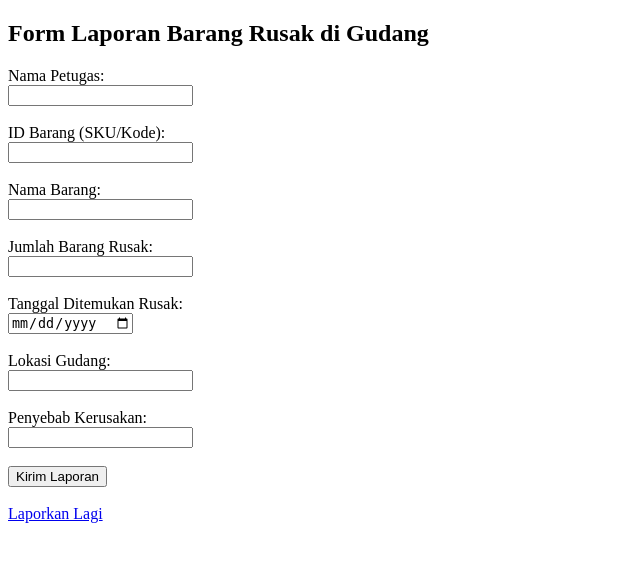
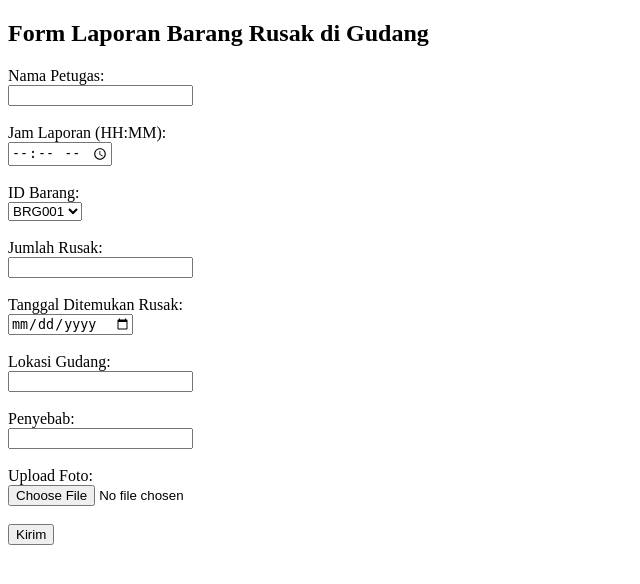
Before and after one commit to Valiant77/produktif-pak-dzikri, a PHP site: page /mimakee.php in a window 1280 px wide. Shown: the top 584 px of the page, without its empty margins (0-640 px from the left). Run offline with PHP 8.4, Linux system fonts and the light colour scheme.

Commit message:
Revisi Mimake Mart

```diff
--- a/mimakee.php
+++ b/mimakee.php
@@ -1,59 +1,99 @@
 <!DOCTYPE html>
+<html lang="id">
 <head>
-    <html lang="id">
+  <meta charset="UTF-8">
+  <title>Laporan Barang Rusak</title>
 </head>
 <body>
 
 <h2>Form Laporan Barang Rusak di Gudang</h2>
+<form action="" method="post" enctype="multipart/form-data">
+  <label>Nama Petugas:</label><br>
+  <input type="text" name="nama_petugas"><br><br>
+  <label>Jam Laporan (HH:MM):</label><br>
+  <input type="time" name="jam_laporan" required><br><br>
 
-<form action="proses-barang-rusak.php" method="post" enctype="multipart/form-data">
-  Nama Petugas:<br>
-  <input type="text" name="nama_petugas"><br><br>
-  ID Barang (SKU/Kode):<br>
-  <input type="text" name="id_barang"><br><br>
-  Nama Barang:<br>
-  <input type="text" name="nama_barang"><br><br>
-  Jumlah Barang Rusak:<br>
+  <label>ID Barang:</label><br>
+  <select name="id_barang">
+    <option value="BRG001">BRG001</option>
+    <option value="BRG002">BRG002</option>
+    <option value="BRG003">BRG003</option>
+    <option value="BRG004">BRG004</option>
+    <option value="BRG005">BRG005</option>
+    <option value="BRG006">BRG006</option>
+    <option value="BRG007">BRG007</option>
+    <option value="BRG008">BRG008</option>
+    <option value="BRG009">BRG009</option>
+    <option value="BRG010">BRG010</option>
+  </select><br><br>
+
+  <label>Jumlah Rusak:</label><br>
   <input type="number" name="jumlah_rusak"><br><br>
-  Tanggal Ditemukan Rusak:<br>
-  <input type="date" name="tanggal"><br><br>
-  Lokasi Gudang:<br>
+  <label>Tanggal Ditemukan Rusak:</label><br>
+  <input type="date" name="tanggal" required><br><br>
+  <label>Lokasi Gudang:</label><br>
   <input type="text" name="lokasi_gudang"><br><br>
-  Penyebab Kerusakan:<br>
+  <label>Penyebab:</label><br>
   <input type="text" name="penyebab"><br><br>
+  <label>Upload Foto:</label><br>
+  <input type="file" name="foto"><br><br>
 
-  <input type="submit" value="Kirim Laporan">
+  <input type="submit" value="Kirim">
 </form>
+
+<?php
+if ($_SERVER["REQUEST_METHOD"] == "POST") {
+    $barang = array(
+        "BRG001" => "Air Mineral Botol 600ml",
+        "BRG002" => "Roti Tawar",
+        "BRG003" => "Mie Instan Goreng",
+        "BRG004" => "Biskuit Kaleng",
+        "BRG005" => "Susu Kotak 1L",
+        "BRG006" => "Sapu Lantai",
+        "BRG007" => "Ember Plastik 20L",
+        "BRG008" => "Lampu LED 12W",
+        "BRG009" => "Panci Stainless 24cm",
+        "BRG010" => "Piring Keramik"
+    );
+
+    $nama = $_POST["nama_petugas"];
+    $id = $_POST["id_barang"];
+    $jam = $_POST["jam_laporan"];
+    $nama_barang = $barang[$id];
+    $jumlah_rusak = $_POST["jumlah_rusak"];
+    $tgl = $_POST["tanggal"];
+    $lokasi = $_POST["lokasi_gudang"];
+    $penyebab = $_POST["penyebab"];
+
+     // Menentukan shift dari jam
+    $jam_int = intval(substr($jam, 0, 2));
+    if ($jam_int >= 6 && $jam_int < 14) {
+        $shift = "Shift 1";
+    } elseif ($jam_int >= 14 && $jam_int < 22) {
+        $shift = "Shift 2";
+    } else {
+        $shift = "Shift 3";
+    }
+
+
+    // Simpan file foto
+    $nama_file = $_FILES["foto"]["name"];
+    move_uploaded_file($_FILES["foto"]["tmp_name"], $nama_file);
+
+    // Tampilkan hasil
+    echo "<h2>Data Laporan:</h2>";
+    echo "<table border='1' cellpadding='8'>";
+    echo "<tr><td>Nama Petugas</td><td>$nama</td></tr>";
+    echo "<tr><td>Shift</td><td>$shift</td></tr>";
+    echo "<tr><td>ID Barang</td><td>$id</td></tr>";
+    echo "<tr><td>Nama Barang</td><td>$nama_barang</td></tr>";
+    echo "<tr><td>Jumlah Rusak</td><td>$jumlah_rusak</td></tr>";
+    echo "<tr><td>Lokasi</td><td>$lokasi</td></tr>";
+    echo "<tr><td>Penyebab</td><td>$penyebab</td></tr>";
+    echo "<tr><td>Foto Barang</td><td><img src='$nama_file' width='150'></td></tr>";
+    echo "</table>";
+}
+?>
 
 </body>
 </html>
-
-
-<?php
-if ($_SERVER["REQUEST_METHOD"] == "POST") {
-    $nama_petugas = $_POST["nama_petugas"];
-    $id_barang = $_POST["id_barang"];
-    $nama_barang = $_POST["nama_barang"];
-    $jumlah_rusak = $_POST["jumlah_rusak"];
-    $tanggal = $_POST["tanggal"];
-    $lokasi_gudang = $_POST["lokasi_gudang"];
-    $penyebab = $_POST["penyebab"];
-
-
-    echo "<h2>Data Laporan Anda:</h2>";
-    echo "Nama Petugas: " . $nama_petugas . "<br>";
-    echo "ID Barang: " . $id_barang . "<br>";
-    echo "Nama Barang: " . $nama_barang . "<br>";
-    echo "Jumlah Rusak: " . $jumlah_rusak . "<br>";
-    echo "Tanggal Ditemukan Rusak: " . $tanggal . "<br>";
-    echo "Lokasi Gudang: " . $lokasi_gudang . "<br>";
-    echo "Penyebab Kerusakan: " . $penyebab . "<br>";
-
-
-
-    echo "<p>Baik, laporan Anda sudah kami terima. Kami akan memproses laporan ini dan menghubungi Anda dalam <strong>1x24 jam</strong>.</p>";
-}
-?>
-
-<br>
-<a href="form-barang-rusak.html">Laporkan Lagi</a>
```
